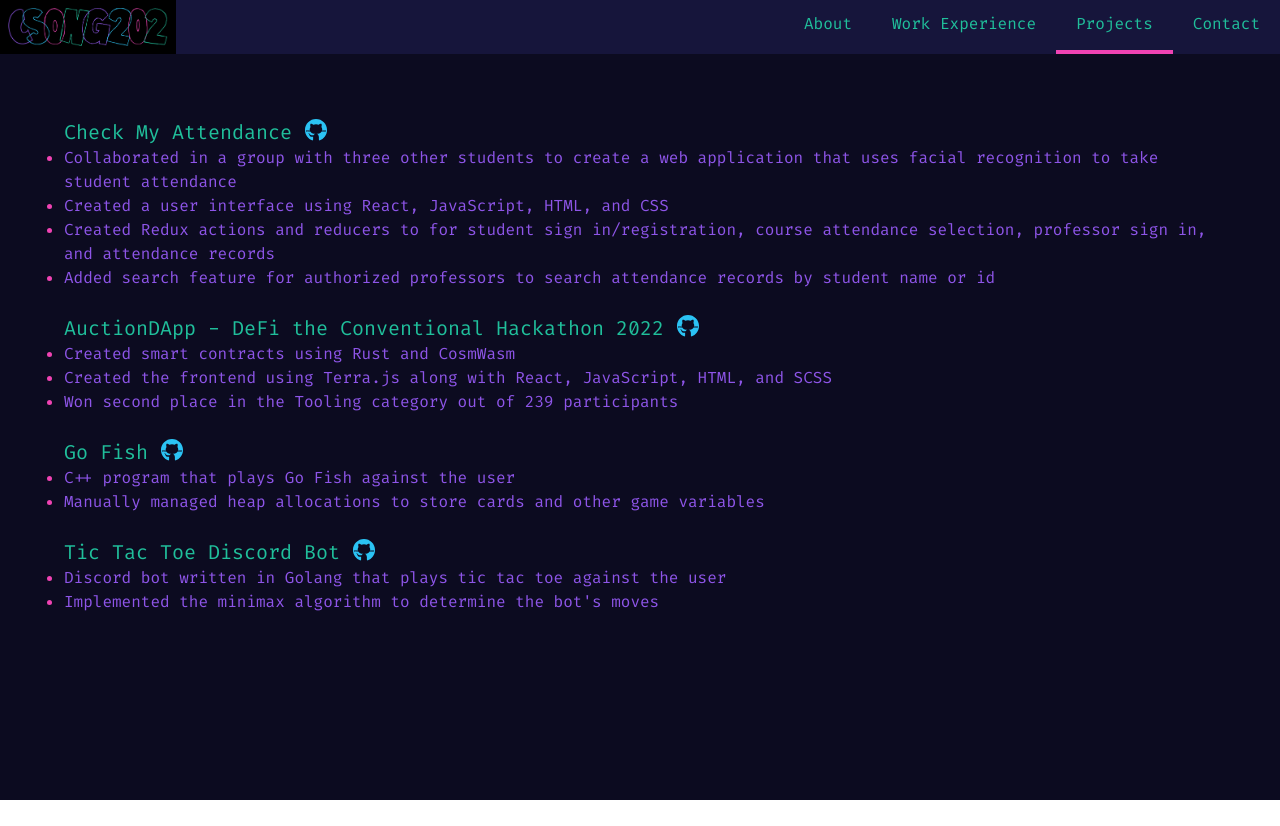
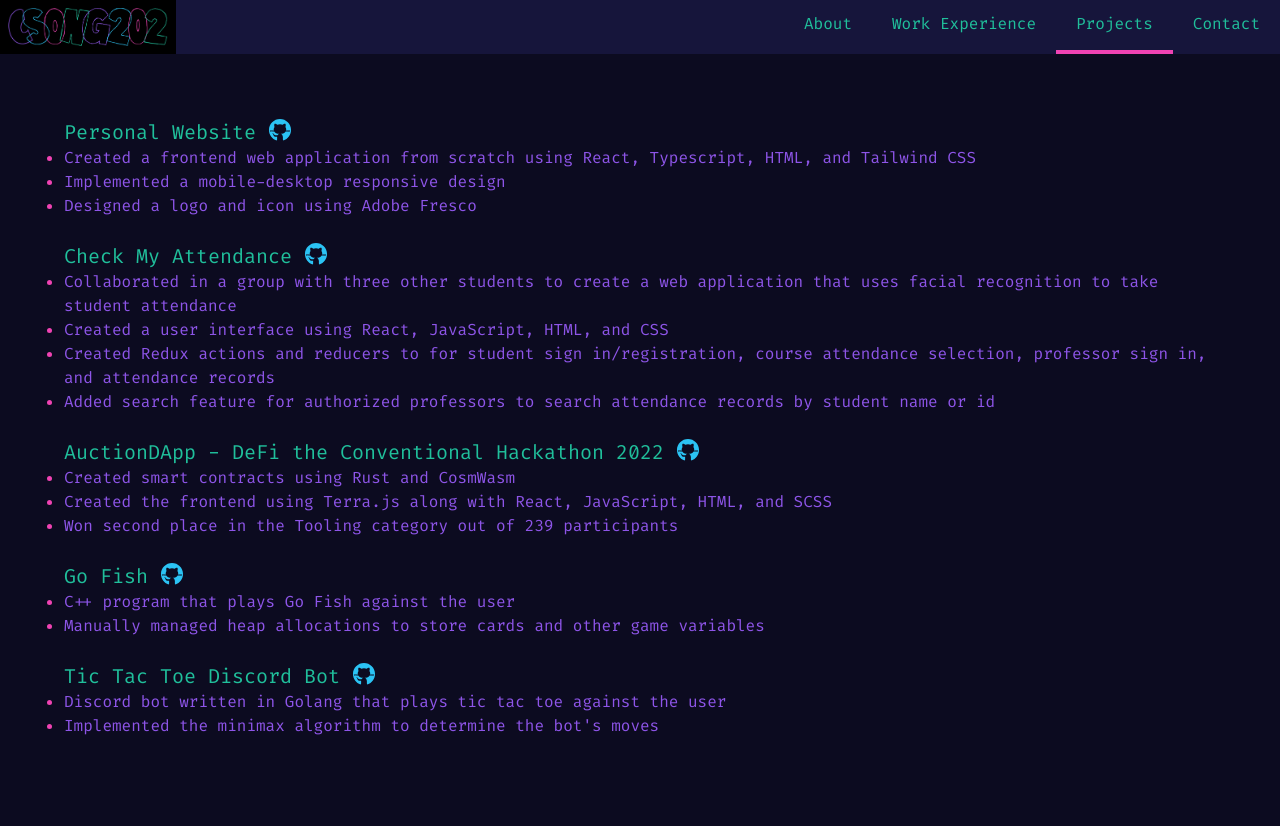
Before and after one commit to csong202/csong202.github.io, a React (Create React App) app: page /projects in a window 1280 px wide. Before the commit the page ends 800 px from the top, so only its background shows below. Built offline with nearby package versions, Linux system fonts and the light colour scheme.

Commit message:
add this website to Projects page, add br to Content paragraphs, update TODO comments

```diff
--- a/src/components/Content.tsx
+++ b/src/components/Content.tsx
@@ -63,14 +63,17 @@
 				</ul>
 			)}
 			{paragraphs &&
-				paragraphs.map((paragraph) => (
-					// TODO: bad practice to have whole paragraph as key?
+				paragraphs.map((paragraph, i) => (
+					<>
+						{/* TODO: bad practice to have whole paragraph as key? */}
 						<p
 							className={`text-purple  ${responsiveFontSizeClasses}`}
 							key={paragraph}
 						>
 							{paragraph}
 						</p>
+						{i !== paragraphs.length - 1 && <br />}
+					</>
 				))}
 		</div>
 	);
--- a/src/components/Footer.tsx
+++ b/src/components/Footer.tsx
@@ -1,6 +1,6 @@
 /*
 TODO: credit icons8, beautiful dracula vscode theme for colour inspo
-TODO: some kind of page wrapper component that has this and the navbar
+TODO: include in PageWrapper
 */
 
 export {};
--- a/src/content/text/about.ts
+++ b/src/content/text/about.ts
@@ -1,5 +1,5 @@
 const about = {
-	introHeading: "Hi, my name is Christina Song...",
+	introHeading: "Hi, my name is Christina Song",
 	introContent: [
 		"I'm a 4th year computer science student at the University of Ottawa, and I am seeking a full time software developer role with a start date in summer 2025.",
 		"I have hands-on experience in web development, working extensively with React, TypeScript, and JavaScript to build and optimize user interfaces. My background includes API development using Spring Boot and AWS DynamoDB, as well as automating network configurations and enhancing testing infrastructures in Python. I've also worked with C# and WPF to create user interfaces and applications for device interaction and lab automation. My roles have honed my ability to manage projects, collaborate with cross-functional teams, and ensure high code quality through testing frameworks like JUnit, Mockito, Jest, and Enzyme.",
--- a/src/content/text/projects.ts
+++ b/src/content/text/projects.ts
@@ -1,4 +1,13 @@
 const projects = [
+	{
+		name: "Personal Website",
+		ghLink: "https://github.com/csong202/personal_website",
+		description: [
+			"Created a frontend web application from scratch using React, Typescript, HTML, and Tailwind CSS",
+			"Implemented a mobile-desktop responsive design",
+			"Designed a logo and icon using Adobe Fresco",
+		],
+	},
 	{
 		name: "Check My Attendance",
 		ghLink: "https://github.com/diegobajetti/check-my-attendance",
--- a/src/pages/About.tsx
+++ b/src/pages/About.tsx
@@ -19,7 +19,7 @@
 					h2Text={outsideWorkHeading}
 					paragraphs={outsideWorkContent}
 				/>
-				{/* TODO pictures */}
+				{/* TODO pictures? (need to update DecoratedImage for non square images) */}
 			</div>
 		</>
 	);
--- a/src/pages/Home.tsx
+++ b/src/pages/Home.tsx
@@ -10,9 +10,7 @@
 		<div className="bg-black p-3 text-white">
 			<p>{getTerminalPrompt("~")} cd dev/personal_website</p>
 			<p>{getTerminalPrompt("~/dev/personal_website")} cat intro.txt</p>
-			<p>
-				Hi, my name is Christina Song and this is my portfolio website
-			</p>
+			<p>Hi, my name is Christina Song and this is my personal website</p>
 			<p>{getTerminalPrompt("~/dev/personal_website")}</p>
 			<p>
 				{getTerminalPrompt("~/dev/personal_website")} cat
```
Lines whose indentation alone changed are shown as unchanged.
